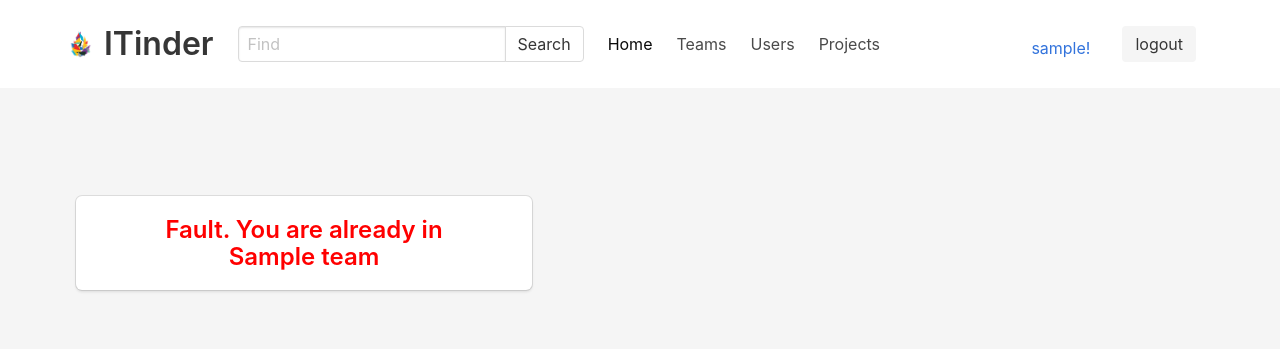
After one commit to fishparmak/final_python, a Django app: page /teamEnroll/1 in a window 1280 px wide. The commit adds this page. Shown: the top 349 px of the page. Run offline with Django 3.2, Linux system fonts and the light colour scheme; a user stored in the database is signed in; tables that the repository leaves empty hold one stand-in row (values such as "Sample post"); some libraries are stand-ins or nearby versions.

Commit message:
add team enroll feature

```diff
--- a/blog/templates/blog/hackprof.html
+++ b/blog/templates/blog/hackprof.html
@@ -26,7 +26,6 @@
             </div>
             <div class="buttons">
                 <a href="{% url 'teams'%}" class="button is-info is-rounded">Teams</a>
-                <a href="#" class="button is-success is-rounded">Enroll</a>
             </div>
         </div>
     </div>
--- a/blog/templates/blog/home.html
+++ b/blog/templates/blog/home.html
@@ -46,7 +46,7 @@
 							<tr>
 								<th>1</th>
                                 <td><img style="width:100px;" src="{{project.img}}"/></td>
-								<td><a href="#">{{ project.name }}</a></td>
+								<td><a href="{% url 'projects'%}">{{ project.name }}</a></td>
 								<td>{{ project.likes }}</td>
 							</tr>
 						{% endfor %}
--- /dev/null
+++ b/blog/templates/blog/teamEnroll.html
@@ -0,0 +1,23 @@
+{% extends 'blog/base.html' %}
+
+{% block content %}
+
+<section class="section">
+	<div class="container">
+		<div class="columns">
+			</div>
+			<div class="column is-5" style="text-align: center">
+            <br><br>
+				<div class="box">
+                    {% if answer == 0 %}
+                    <h2 style="color:red;" class="title is-4"> Fault. You are already in <br>{{ team  }}</h2>
+                     {% elif answer == 1 %}
+                        <h2 style="color:lightseagreen;" class="title is-4"> Succsess! <br>{{ user }}, you has been added to <br><a href="{% url 'teamprof' team_id=team.id %}">{{ team }}</a></h2>
+                {% endif %}
+				</div>
+			</div>
+		</div>
+	</div>
+</section>
+
+{% endblock %}
--- a/blog/templates/blog/teamprof.html
+++ b/blog/templates/blog/teamprof.html
@@ -30,7 +30,7 @@
 							</div>
 							<div class="level-right">
 								<div class="level-item">
-									<a class="button is-info">Donate</a>
+									<a class="button is-info" href="{% url 'teamEnroll' team_id=team.id %}">Enroll</a>
 								</div>
 							</div>
 						</div>
--- a/blog/templates/blog/teams.html
+++ b/blog/templates/blog/teams.html
@@ -31,7 +31,7 @@
 							<td>{{ team.created_date }}</td>
 							<td>100</td>
 							<td>25</td>
-							<td><a class="button is-info is-outlined">Follow</a></td>
+							<td><a href="{% url 'teamEnroll' team_id=team.id %}" class="button is-info is-outlined">Enroll!</a></td>
 						</tr>
 	                        {% endfor %}
 					</tbody>
--- a/blog/templates/blog/userprof.html
+++ b/blog/templates/blog/userprof.html
@@ -89,7 +89,7 @@
 							</div>
 							<div class="level-right">
 								<div class="level-item">
-									<a class="button is-info">Enroll</a>
+									<a href="{% url 'teamEnroll' team_id=team.id %}"  class="button is-info">Enroll</a>
 								</div>
 							</div>
 						</div>
--- a/blog/templates/blog/users.html
+++ b/blog/templates/blog/users.html
@@ -27,7 +27,7 @@
 							  <img class="is-rounded" src="{{user.img}}">
 							</figure>
                         </td>
-						<td><a style="font-size:18px;">{{ user.name }}</a></td>
+						<td><a href="{% url 'userprof' user_id=user.id %}" style="font-size:18px;">{{ user.name }}</a></td>
 						<td>Junior-Backender</td>
 						<td>100</td>
 						<td>25</td>
--- a/blog/views.py
+++ b/blog/views.py
@@ -50,6 +50,20 @@ def teamprof(request, team_id):
     users =  UserTeam.objects.filter(team=team_id)
     return render(request, 'blog/teamprof.html', {'team':team, 'hacks':hacks, 'projects': projects, 'users': users})
 
+def teamEnroll(request, team_id):
+    team = Team.objects.get(id=team_id)
+    user = User.objects.get(author=request.user)
+    teamCheck = UserTeam.objects.filter(user=user)
+    answ = 1
+    if teamCheck is not None:
+        for tc in teamCheck:
+            if team == tc.team:
+                answ = 0
+                break
+    if answ == 1:
+        new_entry = UserTeam(user=user, team=team)
+        new_entry.save()
+    return render(request, 'blog/teamEnroll.html', {'team':team, 'answer': answ})
 def users(request):
     users = User.objects.filter()
     uroles = UserRole.objects.filter()
--- a/mysite/urls.py
+++ b/mysite/urls.py
@@ -33,4 +33,5 @@ urlpatterns = [
     url(r'^signup/$', views.signup, name='signup'),
     url(r'^userprof/(?P<user_id>[0-9]+)', views.userprof, name = 'userprof'),
     url(r'^hackprof/(?P<hackathon_id>[0-9]+)', views.hackprof, name = 'hackprof'),
+    url(r'^teamEnroll/(?P<team_id>[0-9]+)$', views.teamEnroll, name = 'teamEnroll'),
 ] + static(settings.MEDIA_URL, document_root=settings.MEDIA_ROOT)
```
